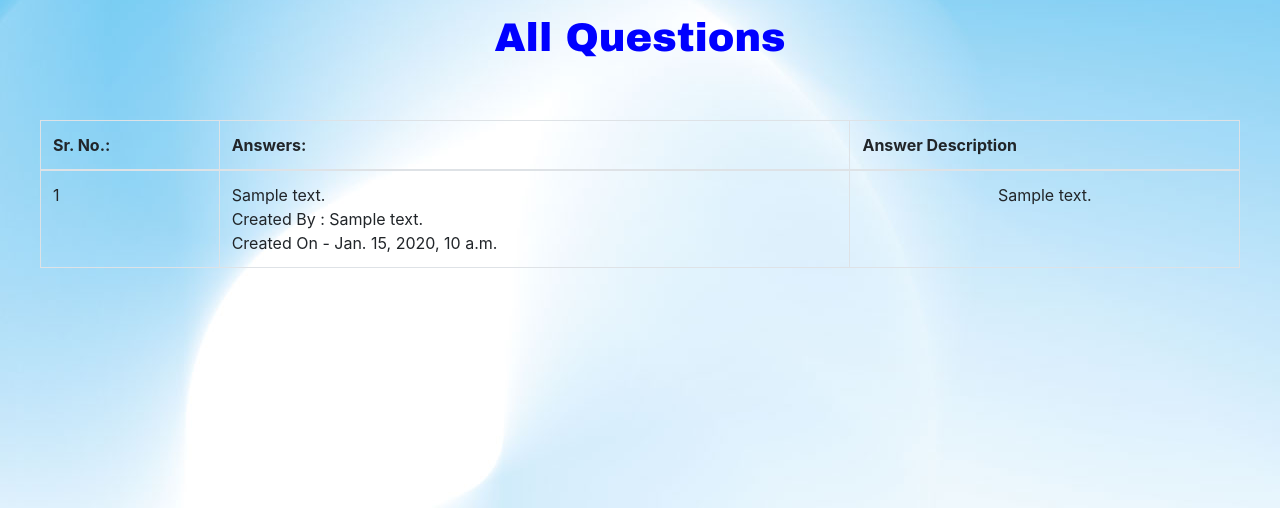
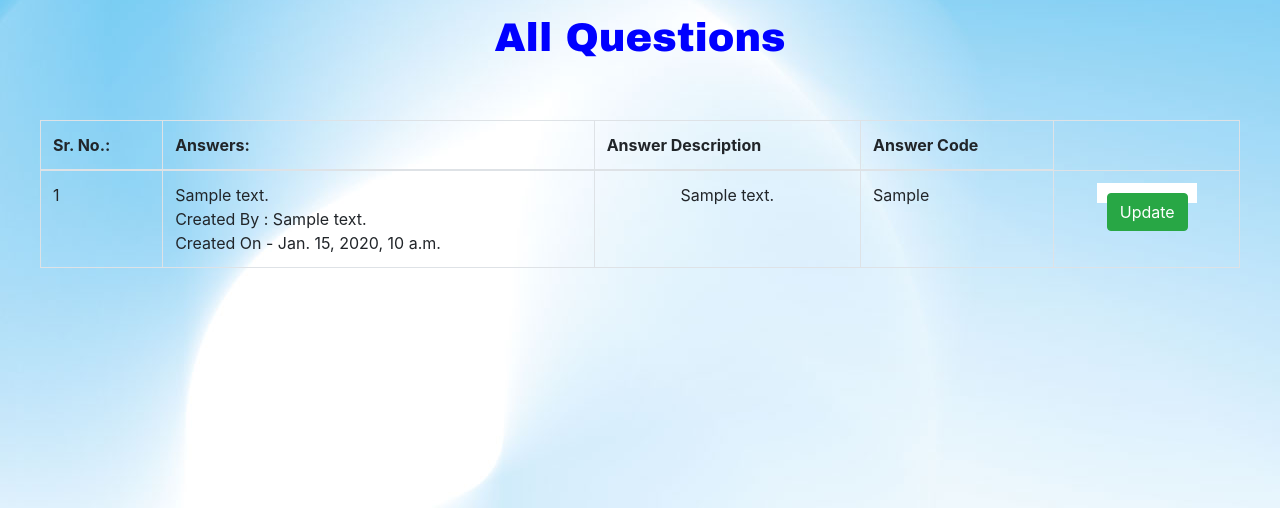
Before and after one commit to sr-sinu/User-Discussion-Board, a Django app: template templates/showanswer.html in a window 1280 px wide. Shown: the part 76-584 px from the top of the page. Run offline with Django 4.2, Linux system fonts and the light colour scheme; the template is opened without the code that fills it: values that come from a table or form of the project are taken from there, others are empty; tables that the repository leaves empty hold one stand-in row (values such as "Sample post"); some libraries are stand-ins or nearby versions.

Commit message:
Update button added and update page fixed

```diff
--- a/templates/showanswer.html
+++ b/templates/showanswer.html
@@ -13,6 +13,7 @@
             <th scope="col">Sr. No.:</th>
             <th scope="col">Answers:</th>
             <th scope="col">Answer Description</th>
+            <th scope="col">Answer Code</th>
         </tr>
     </thead>
         <tbody>
@@ -23,14 +24,17 @@
                 Created By : {{s.answered_by }} </br>
                 Created On - {{ s.created_date }}</td>
             <td style="text-align: center">
-{#            <form method="post" style="height: 10px; width: 100px; margin: auto; padding: 10px;" class=" border border-0" action="{% url 'up_ans' %}">#}
-{#            {% csrf_token %}#}
-{#                <input name="a_id" type="hidden" value="{{ s.answer_id }}"/>#}
-{#                <button class="btn btn-success" name="button" type="submit" value="update">Update</button>#}
-{#            </form>#}
-            {{ s.answer_desc }}
+            {{ s.answer_desc }}</td>
+            <td>{{ s.code_fld }}</td>
+            <td>
+                <form method="post" style="height: 10px; width: 100px; margin: auto; padding: 10px;"
+                    class=" border border-0" action="{% url 'up_ans' %}">
+                    {% csrf_token %}
+                    <input name="a_id" type="hidden" value="{{ s.answer_id }}"/>
+                    <button class="btn btn-success" name="button" type="submit" value="update">Update</button>
+                </form>
+            </td>
             {% endfor %}
-        </td>
         </tr>
     </tbody>
 </table>
```
Also changed, not shown: accounts/views.py (+27 -16 lines), templates/updateans.html (+5 -4 lines).
